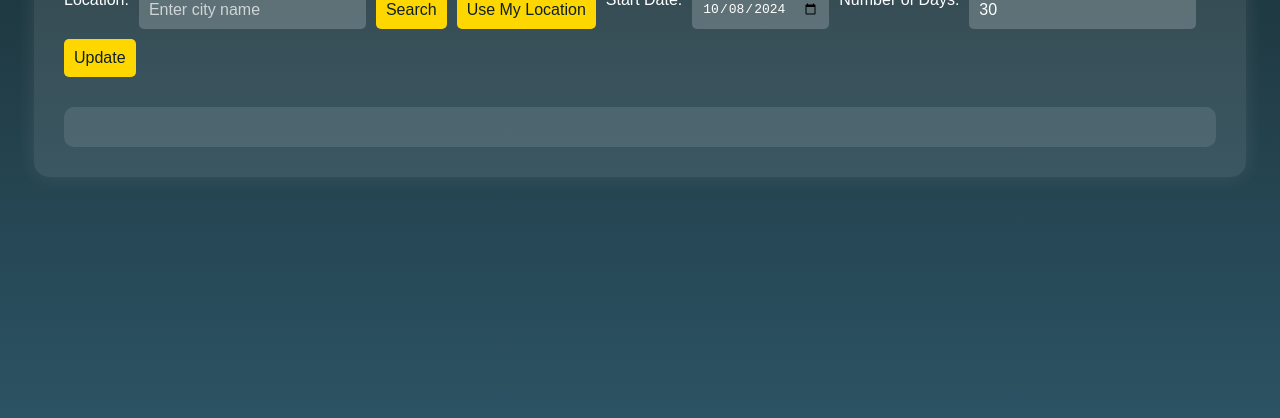
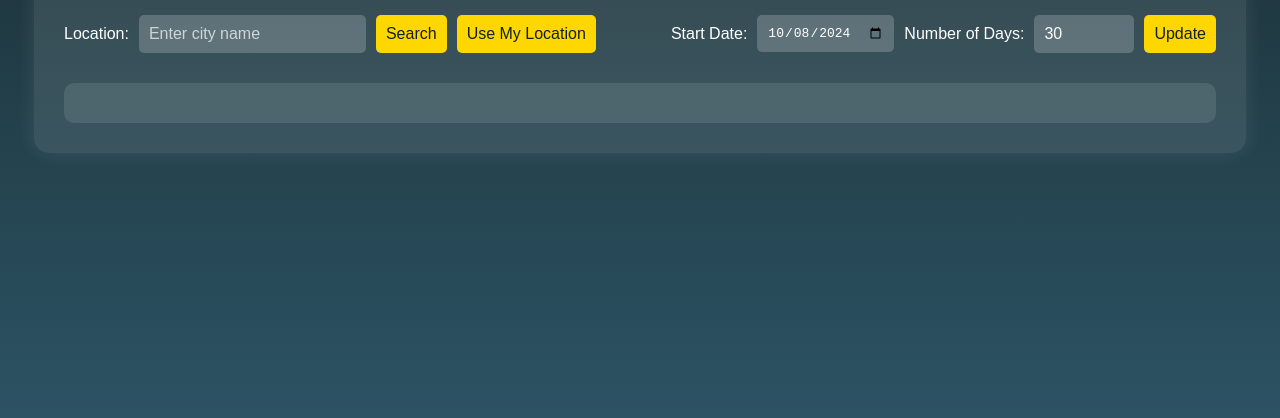
Before and after one commit to dersphere/moon-and-darkness-calendar, a plain HTML site: page app.html in a window 1280 px wide. Shown: the part 382-800 px from the top of the page. Drawn offline with nearby package versions, Linux system fonts and the light colour scheme.

Commit message:
style and layout fixes

```diff
--- a/app.html
+++ b/app.html
@@ -53,9 +53,20 @@
 
         .controls {
             display: flex;
-            flex-wrap: wrap;
+            justify-content: space-between;
+            align-items: center;
+            gap: 20px;
+            margin-bottom: 30px;
+        }
+
+        .controls-left, .controls-right {
+            display: flex;
+            align-items: center;
             gap: 10px;
-            margin-bottom: 30px;
+        }
+
+        #num-days {
+            width: 80px;
         }
 
         input, button {
@@ -196,15 +207,19 @@
         </header>
         <main>
             <form id="calendar-form" class="controls">
+                <div class="controls-left">
                     <label for="location">Location:</label>
                     <input type="text" id="location" placeholder="Enter city name" aria-label="Enter city name">
                     <button type="button" id="search-location">Search</button>
                     <button type="button" id="use-location">Use My Location</button>
+                </div>
+                <div class="controls-right">
                     <label for="start-date">Start Date:</label>
                     <input type="date" id="start-date" aria-label="Start date">
                     <label for="num-days">Number of Days:</label>
-                <input type="number" id="num-days" value="30" min="1" placeholder="Number of days" aria-label="Number of days">
+                    <input type="number" id="num-days" value="30" min="1" max="365" placeholder="Days" aria-label="Number of days">
                     <button type="submit">Update</button>
+                </div>
             </form>
             <section id="calendar-view" aria-live="polite">
                 <!-- Calendar will be dynamically generated here -->
```
Lines whose indentation alone changed are shown as unchanged.
